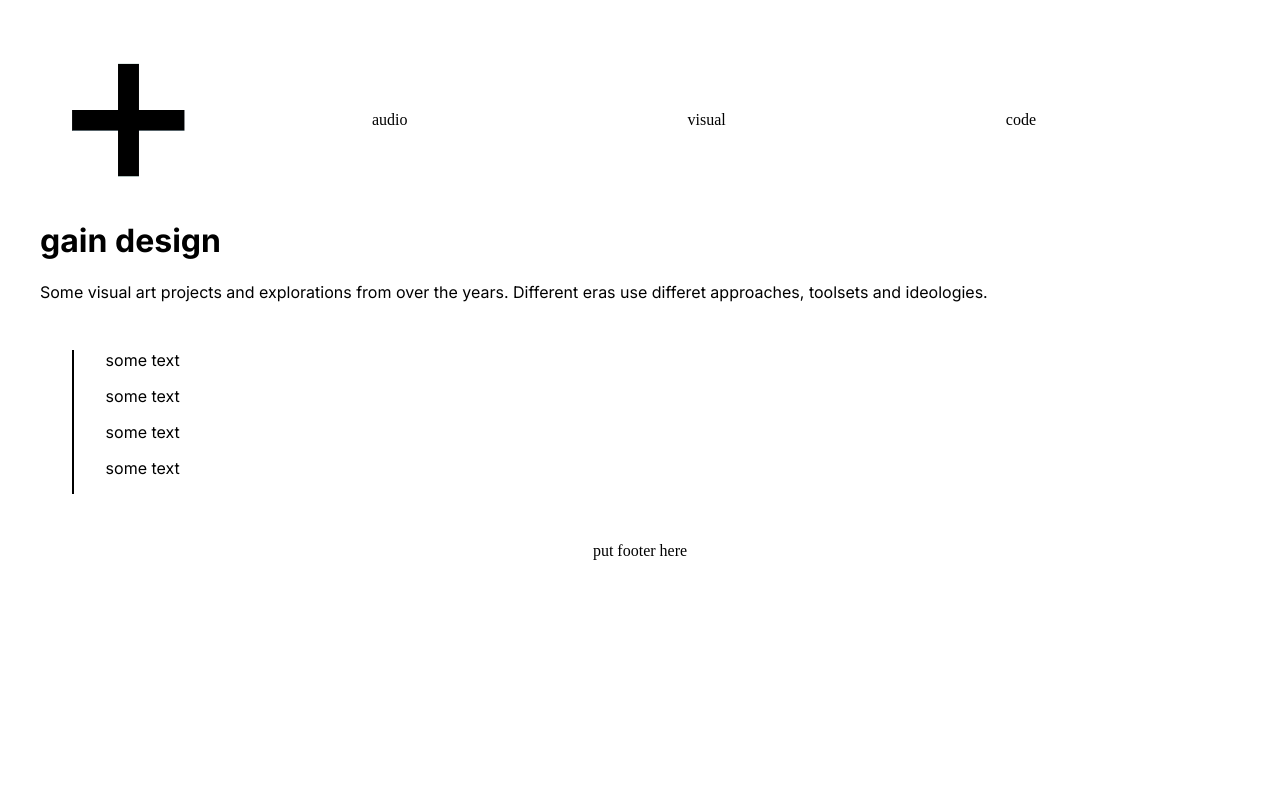
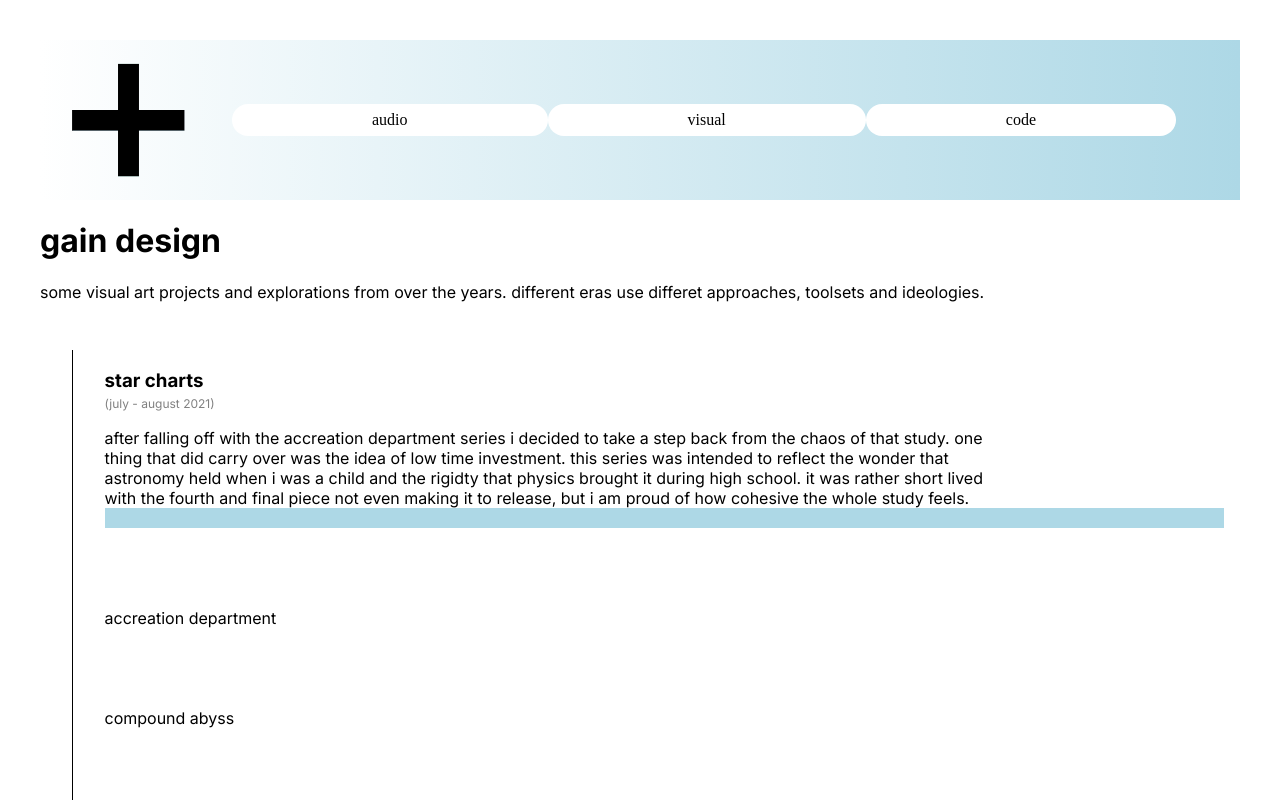
Before and after one commit to hharris56/gain.online, a Next.js app: page /visual in a window 1280 px wide. Shown: the top 800 px of the page. Built offline with nearby package versions, Linux system fonts and the light colour scheme.

Commit message:
working on visual page

```diff
--- a/src/app/visual/page.tsx
+++ b/src/app/visual/page.tsx
@@ -5,7 +5,7 @@ export default function VisualPage(){
     return (
         <div className='page-contianer'>
             <h1>gain design</h1>
-            <a>Some visual art projects and explorations from over the years. Different eras use differet approaches, toolsets and ideologies.</a>
+            <a>some visual art projects and explorations from over the years. different eras use differet approaches, toolsets and ideologies.</a>
             <Timeline />
         </div>
     )
--- a/src/components/header/header.css
+++ b/src/components/header/header.css
@@ -6,6 +6,9 @@
     height: 10em;
     width: 100%;
     margin-bottom: 1em;
+
+    background-image: linear-gradient(90deg, white, lightblue);
+    z-index: 2;
 }
 
 .logo-buffer{
--- a/src/components/logo/logo.css
+++ b/src/components/logo/logo.css
@@ -8,6 +8,7 @@
 
     position: absolute;
     cursor: pointer;
+    z-index: 1;
 }
 
 .logo{
--- a/src/components/logo/logo.tsx
+++ b/src/components/logo/logo.tsx
@@ -10,7 +10,7 @@ export default function Logo(){
         className="logo-container"
         href="/landing"
         >
-            <img src="/logos/logo black.png" className="logo rotate" />
+            <img src="/logos/logo black.png" className="logo rotate"/>
             <img src="/logos/logo purple.png" className="logo rotate1 shadow" style={{zIndex: "-1"}}/>
             <img src="/logos/logo green.png" className="logo rotate2 shadow" style={{zIndex: "-2"}}/>
         </Link>
--- a/src/components/timeline/timeline.css
+++ b/src/components/timeline/timeline.css
@@ -26,11 +26,11 @@
 
 .timeline-item{
     /* background-color: orange; */
-    margin-bottom: 1em;
+    margin-bottom: 5em;
     display: flex;
     flex-direction: column;
 }
 
 .item-gallery{
-
+    background-color: lightblue;
 }
--- a/src/components/timeline/timeline.tsx
+++ b/src/components/timeline/timeline.tsx
@@ -5,10 +5,10 @@ export default function Timeline(){
         <div className="timeline-container">
             <div className="timeline-line" />
             <div className="timeline-content">
-                <TimelineItem>some text</TimelineItem>
-                <TimelineItem>some text</TimelineItem>
-                <TimelineItem>some text</TimelineItem>
-                <TimelineItem>some text</TimelineItem>
+                <StarCharts />
+                <TimelineItem>accreation department</TimelineItem>
+                <TimelineItem>compound abyss</TimelineItem>
+                <TimelineItem>early work</TimelineItem>
             </div>
         </div>
     )
@@ -19,3 +19,21 @@ function TimelineItem(props: any){
         <div className="timeline-item">{props.children}</div>
     )
 }
+
+function StarCharts(){
+
+    return(
+        <div className="timeline-item">
+            <div style={{marginBottom: "1em"}}>
+                <h3 style={{marginBottom: "0em"}}>star charts </h3>
+                <a style={{color: "grey", fontSize: "0.75em"}}>(july - august 2021)</a>
+            </div>
+            <a style={{width: "80%"}}>after falling off with the accreation department series i decided to take a step back from the chaos of that study. one thing that did carry over was the idea of low time investment. this series was intended to reflect the wonder that astronomy held when i was a child and the rigidty that physics brought it during high school. it was rather short lived with the fourth and final piece not even making it to release, but i am proud of how cohesive the whole study feels.</a>
+            <div className="item-gallery">
+                <img></img>
+                <img></img>
+                <img></img>
+            </div>
+        </div>
+    )
+}
```
